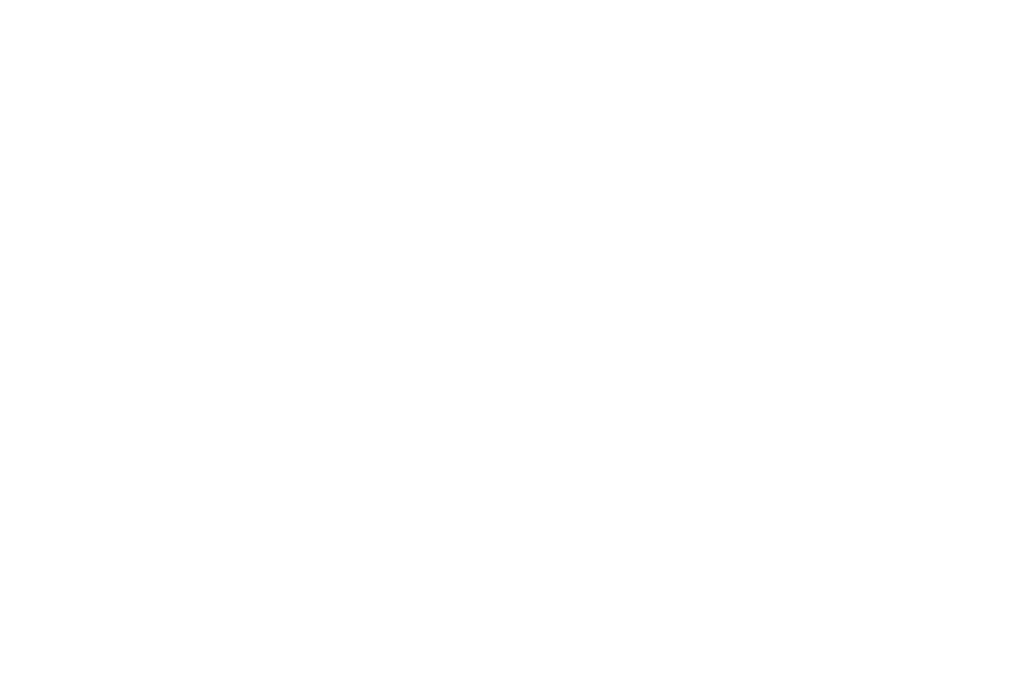
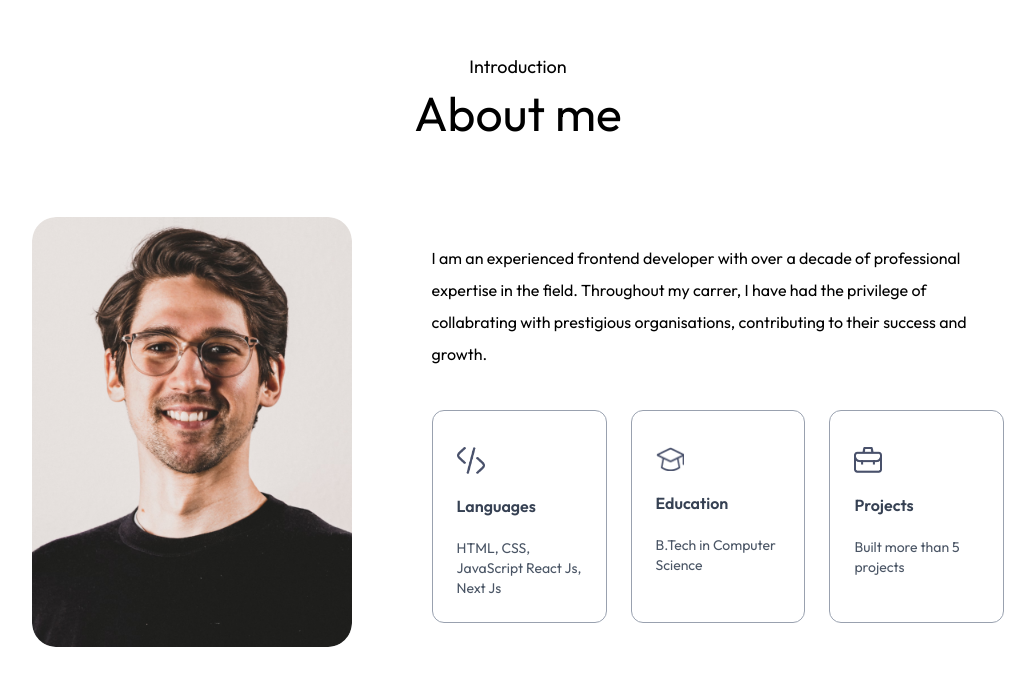
Before and after one commit to shashank-varshney21/portfolio-website, a Next.js app: page / in a window 1280 px wide. Shown: the part 787-1472 px from the top of the page, without its empty margins (122-1157 px from the left). Before the commit the page ends 800 px from the top, so only its background shows below. Built offline with nearby package versions, Linux system fonts and the light colour scheme; a web font is replaced by a local one.

Commit message:
updated the about component

```diff
--- /dev/null
+++ b/app/components/About.jsx
@@ -0,0 +1,36 @@
+import { assets, infoList } from '@/assets/assets'
+import Image from 'next/image'
+import React from 'react'
+
+const About = () => {
+  return (
+    <div id='about' className='w-full px-[12%] py-10 scroll-mt-20'>
+        <h4 className='text-center mb-2 text-lg font-Ovo'>Introduction</h4>
+        <h2 className='text-center text-5xl font-Ovo'>About me</h2>
+
+        <div className='flex flex-col w-full md:flex-row items-center gap-20 my-20'>
+            <div className='w-64 sm:w-80 rounded-3xl max-w-none'>
+                <Image src={assets.user_image} alt='user' className='w-full rounded-3xl'/>
+            </div>
+            <div className='flex-1'>
+                <p className='mb-10 max-w-2xl font-Ovo'>
+                    I am an experienced frontend developer with over a decade of professional expertise in the field.
+                    Throughout my carrer, I have had the privilege of collabrating with prestigious organisations, contributing to their success and growth.
+                </p>
+
+                <ul className='grid grid-cols-1 sm:grid-cols-3 gap-6 max-w-2xl'>
+                    {infoList.map(({icon, iconDark, title, description}, index)=>(
+                        <li className='border-[0.5px] border-gray-400 rounded-xl p-6 cursor-pointer' key={index}>
+                            <Image src={icon} alt='title' className='w-7 mt-3'/>
+                            <h3 className='my-4 font-semibold text-gray-700'>{title}</h3>
+                            <p className='text-gray-600 text-sm'>{description}</p>
+                        </li>
+                    ))}
+                </ul>
+            </div>
+        </div>
+    </div>
+  )
+}
+
+export default About
--- a/app/layout.js
+++ b/app/layout.js
@@ -19,7 +19,7 @@
 
 export default function RootLayout({ children }) {
   return (
-    <html lang="en">
+    <html lang="en" className="scroll-smooth">
       <body
         className={`${outfit.className} ${ovo.className} antialiased leading-8 overflow-x-hidden`}
       >
--- a/app/page.js
+++ b/app/page.js
@@ -1,4 +1,5 @@
 'use client'
+import About from "./components/About";
 import Header from "./components/Header";
 import Navbar from "./components/Navbar";
 
@@ -7,6 +8,7 @@
     <>
       <Navbar />
       <Header />
+      <About />
     </>
   );
 }
```
